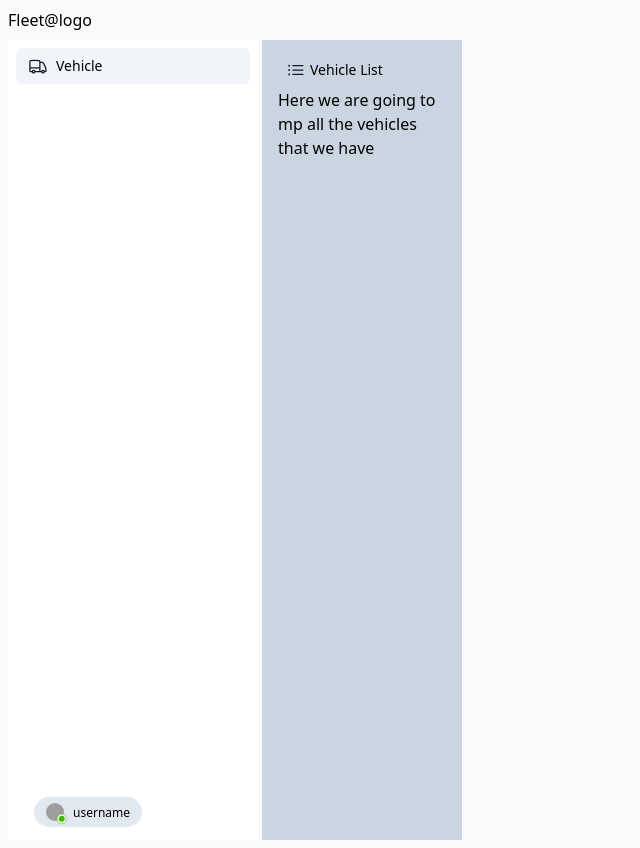
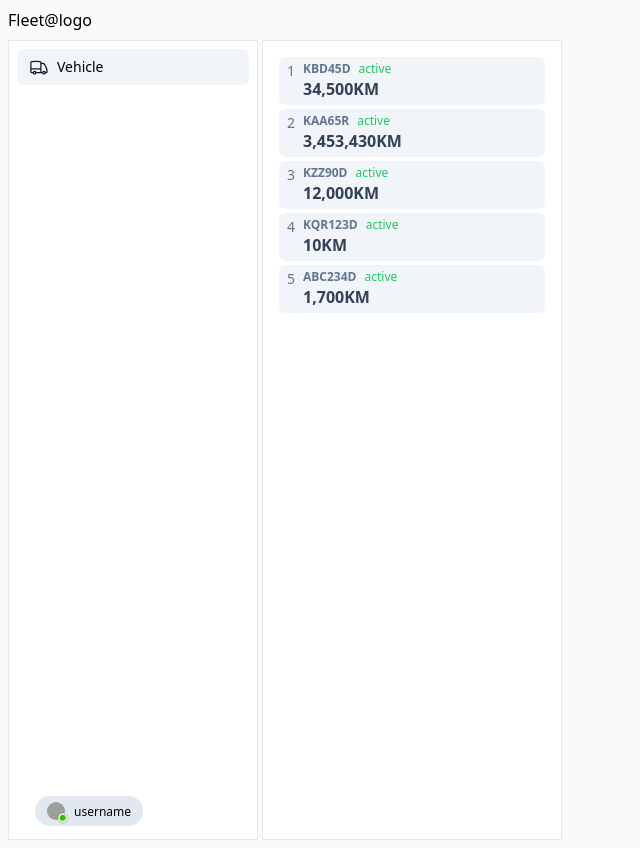
Before and after one commit to paulwritescode/Telematics, a React (Vite) app in the folder Telematics/: page /vehicle in a window 1280 px wide. Shown: the whole page, without its empty margins (0-640 px from the left). Built offline with nearby package versions, Linux system fonts and the light colour scheme; grey boxes are pictures that could not be loaded.

Commit message:
@manqiqode #1/20

```diff
--- a/Telematics/src/App.jsx
+++ b/Telematics/src/App.jsx
@@ -7,6 +7,7 @@ import {
 
 // import pages
 import HomePage from "./components/contents/HomePage";
+import PreciseVehicle from "./components/sections/sidebar/components/preciseVehicle";
 import Vehicles from "./components/sections/sidebar/components/Vehicles";
 import Pages from "./layout/pages";
 
@@ -14,7 +15,9 @@ export const router = createBrowserRouter(
   createRoutesFromElements(
     <Route element={<Pages />}>
       <Route path="/" element={<HomePage />}>
-        <Route path="vehicle" element={<Vehicles />} />
+        <Route path="vehicle" element={<Vehicles />}>
+          <Route path="precisevehicle/" element={<PreciseVehicle />} />
+        </Route>
       </Route>
     </Route>
   )
--- a/Telematics/src/components/sections/sidebar/components/Vehicles.jsx
+++ b/Telematics/src/components/sections/sidebar/components/Vehicles.jsx
@@ -1,15 +1,62 @@
-import { ListBulletIcon } from "@heroicons/react/24/outline";
 import React from "react";
+import { Link, Outlet } from "react-router-dom";
 
 function Vehicles() {
+  const vehicles = [
+    // Use lowercase 'vehicles' for consistency
+    {
+      plate: "KBD45D",
+      milage: 34500,
+    },
+    {
+      plate: "KAA65R",
+      milage: 3453430,
+    },
+    {
+      plate: "KZZ90D",
+      milage: 12000,
+    },
+    {
+      plate: "KQR123D",
+      milage: 10,
+    },
+    {
+      plate: "ABC234D",
+      milage: 1700,
+    },
+  ];
+
+  // Function to format mileage for better readability
+  const formatMileage = (milage) => {
+    return milage.toLocaleString("en-US", { maximumFractionDigits: 0 }); // Commas for larger numbers
+  };
+
   return (
     <>
-      <div className="h-screen p-4 w-[200px] bg-slate-300 flex space-y-1 flex-col">
-        <h1 className="flex items-center px-2 py-1 text-sm">
-          <ListBulletIcon className="w-5 h-5 mr-1 text-gray-900" />
-          Vehicle List
-        </h1>
-        <p>Here we are going to mp all the vehicles that we have</p>
+      <div className="flex space-x-1">
+        <div className="h-screen p-4 w-[300px] bg-white border flex flex-col space-y-1">
+          {vehicles.map((vehicle, index) => (
+            <Link
+              to={"precisevehicle"}
+              key={vehicle.plate} // Unique key for each vehicle
+              className="flex px-2 py-1 space-x-2 text-sm rounded-md hover:bg-slate-200 bg-slate-100"
+            >
+              <span className="text-slate-500">{index + 1} </span>
+              <div className="flex flex-col ">
+                <span className="flex space-x-2 text-xs text-slate-500">
+                  <span className="font-bold">{vehicle.plate}</span>{" "}
+                  <span className="text-green-500">active</span>
+                </span>
+                <span className="text-base font-bold text-slate-700">
+                  {formatMileage(vehicle.milage)}KM
+                </span>
+              </div>
+            </Link>
+          ))}
+        </div>
+        <div>
+          <Outlet />
+        </div>
       </div>
     </>
   );
--- /dev/null
+++ b/Telematics/src/components/sections/sidebar/components/preciseVehicle.jsx
@@ -0,0 +1,13 @@
+import React from "react";
+
+function PreciseVehicle() {
+  return (
+    <>
+      <div className="flex flex-col h-screen p-4 space-y-1 bg-white border w-max">
+        this is the precise car info
+      </div>
+    </>
+  );
+}
+
+export default PreciseVehicle;
--- a/Telematics/src/components/sections/sidebar/sideBar.jsx
+++ b/Telematics/src/components/sections/sidebar/sideBar.jsx
@@ -8,7 +8,7 @@ import UserProfile from "../userProfile/UserProfile";
 function SideBar() {
   return (
     <>
-      <div className="h-screen p-2 w-[250px] bg-white  flex justify-between flex-col">
+      <div className="h-screen p-2 w-[250px] bg-white border flex justify-between flex-col">
         <div className="flex flex-col space-y-1">
           <Link
             className="flex items-center px-3 py-2 text-sm rounded-md bg-slate-100"
--- /dev/null
+++ b/package.json
@@ -0,0 +1,5 @@
+{
+  "dependencies": {
+    "axios": "^1.7.2"
+  }
+}
```
Also changed, not shown: 1 other file (tests, documents, lock files or other folders).
